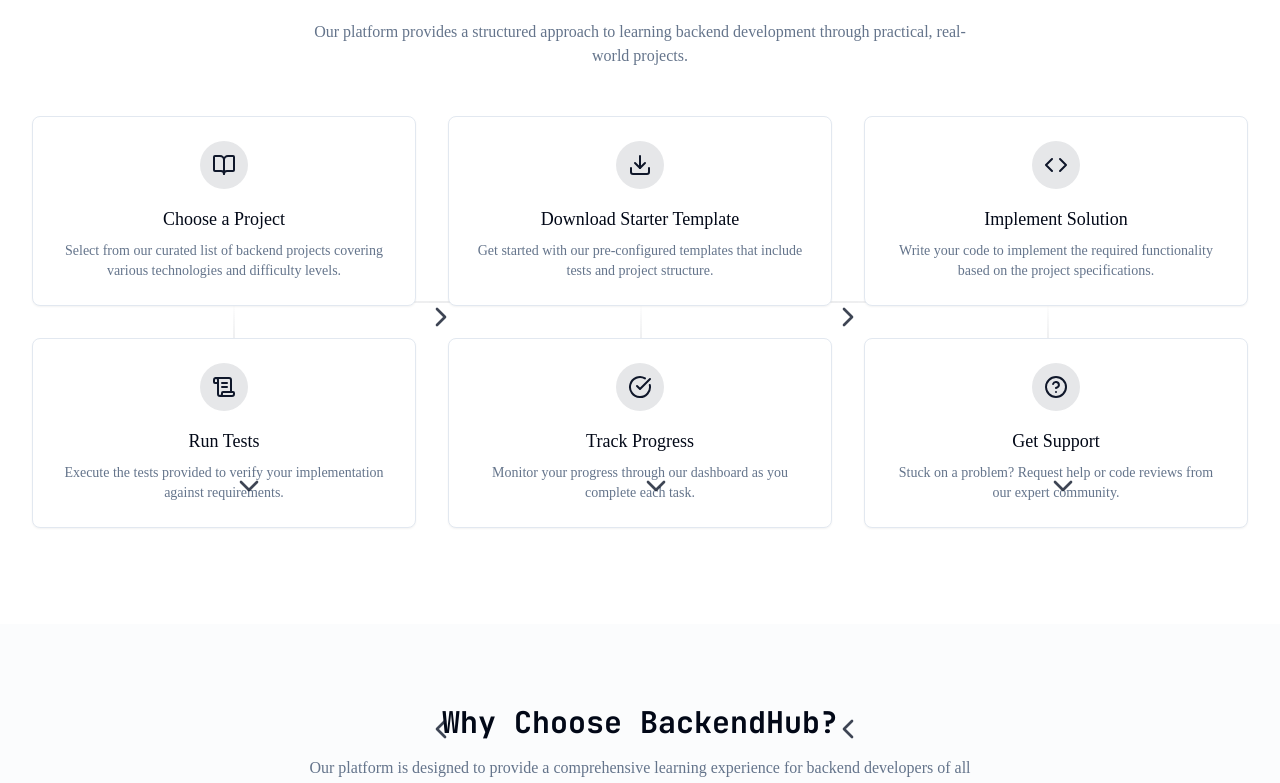
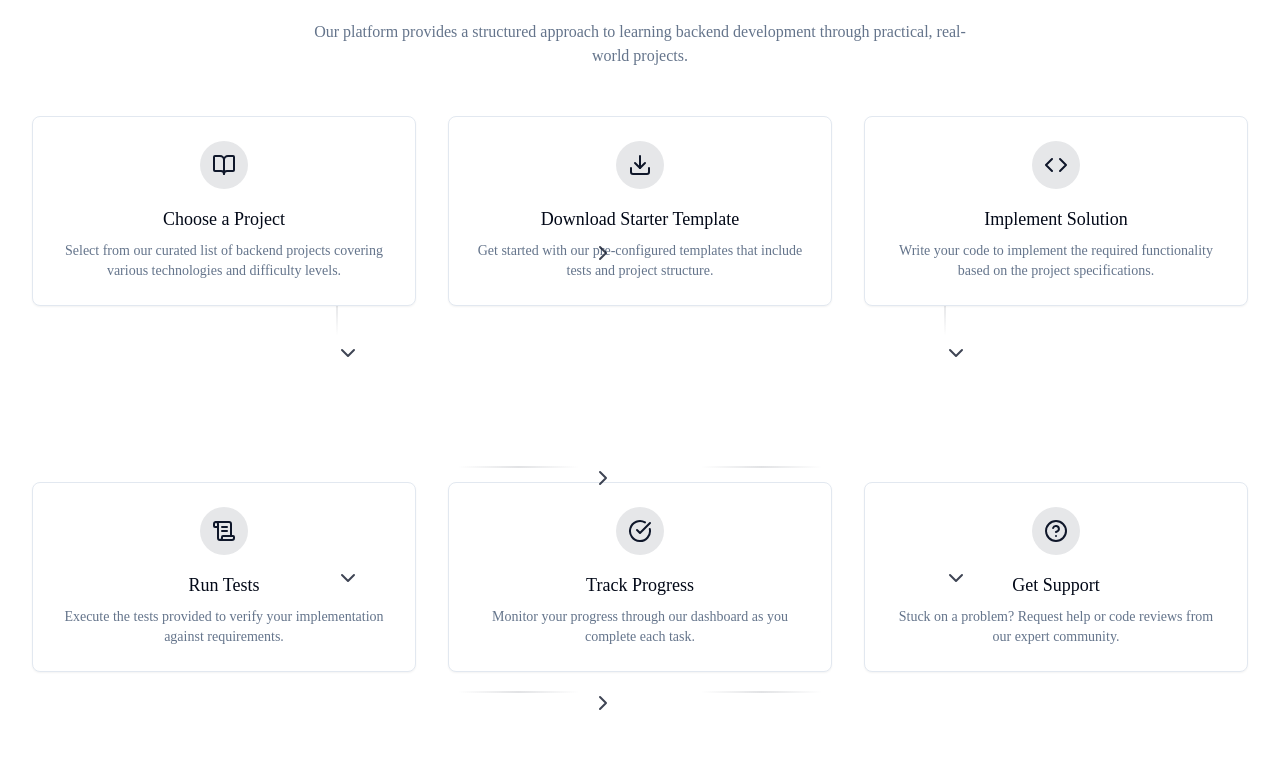
Before and after one commit to 404skill/404skill.github.io, a React (Vite) app: page / in a window 1280 px wide. Shown: the part 1289-2072 px from the top of the page. Built offline with nearby package versions, Linux system fonts and the light colour scheme.

Commit message:
Fix: Flow arrows positioning
Adjust the positioning of the flow arrows to originate from the correct elements.

```diff
--- a/src/components/FlowArrows.tsx
+++ b/src/components/FlowArrows.tsx
@@ -5,40 +5,47 @@ import { ChevronRight, ChevronDown } from 'lucide-react';
 const FlowArrows = () => {
   return (
     <>
-      {/* First row arrows */}
-      <div className="flow-arrow" style={{ top: '45%', left: '32%' }}>
+      {/* Horizontal arrows between cards */}
+      <div className="flow-arrow" style={{ top: '125px', left: '46%' }}>
         <ChevronRight className="flow-arrow-right" />
       </div>
-      <div className="flow-arrow" style={{ top: '45%', left: '65.5%' }}>
+      <div className="flow-arrow" style={{ top: '350px', left: '46%' }}>
+        <ChevronRight className="flow-arrow-right" />
+      </div>
+      <div className="flow-arrow" style={{ top: '575px', left: '46%' }}>
         <ChevronRight className="flow-arrow-right" />
       </div>
 
-      {/* Down arrows */}
-      <div className="flow-arrow" style={{ top: '85%', left: '16.5%' }}>
+      {/* Vertical arrows between rows */}
+      <div className="flow-arrow" style={{ top: '225px', left: '25%' }}>
         <ChevronDown className="flow-arrow-down" />
       </div>
-      <div className="flow-arrow" style={{ top: '85%', left: '50%' }}>
+      <div className="flow-arrow" style={{ top: '225px', left: '75%' }}>
         <ChevronDown className="flow-arrow-down" />
       </div>
-      <div className="flow-arrow" style={{ top: '85%', left: '83.5%' }}>
+      <div className="flow-arrow" style={{ top: '450px', left: '25%' }}>
+        <ChevronDown className="flow-arrow-down" />
+      </div>
+      <div className="flow-arrow" style={{ top: '450px', left: '75%' }}>
         <ChevronDown className="flow-arrow-down" />
       </div>
 
-      {/* Bottom row arrows (reverse direction) */}
-      <div className="flow-arrow" style={{ top: '145%', left: '65.5%', transform: 'rotate(180deg)' }}>
-        <ChevronRight className="flow-arrow-right" />
-      </div>
-      <div className="flow-arrow" style={{ top: '145%', left: '32%', transform: 'rotate(180deg)' }}>
-        <ChevronRight className="flow-arrow-right" />
-      </div>
+      {/* Connection lines */}
+      <div className="hidden md:block absolute inset-0 pointer-events-none overflow-hidden">
+        {/* Horizontal connection lines */}
+        <div className="absolute h-0.5 bg-gradient-to-r from-primary/0 via-primary/20 to-primary/0 w-[10%] top-[125px] left-[35%] opacity-60"></div>
+        <div className="absolute h-0.5 bg-gradient-to-r from-primary/0 via-primary/20 to-primary/0 w-[10%] top-[350px] left-[35%] opacity-60"></div>
+        <div className="absolute h-0.5 bg-gradient-to-r from-primary/0 via-primary/20 to-primary/0 w-[10%] top-[575px] left-[35%] opacity-60"></div>
 
-      {/* Gradient path effect (optional) */}
-      <div className="hidden md:block absolute inset-0 pointer-events-none overflow-hidden">
-        <div className="absolute h-0.5 bg-gradient-to-r from-primary/0 via-primary/30 to-primary/0 w-2/3 top-[45%] left-[16.5%] opacity-50"></div>
-        <div className="absolute h-2/5 w-0.5 bg-gradient-to-b from-primary/0 via-primary/30 to-primary/0 top-[45%] left-[16.5%] opacity-50"></div>
-        <div className="absolute h-2/5 w-0.5 bg-gradient-to-b from-primary/0 via-primary/30 to-primary/0 top-[45%] left-[50%] opacity-50"></div>
-        <div className="absolute h-2/5 w-0.5 bg-gradient-to-b from-primary/0 via-primary/30 to-primary/0 top-[45%] left-[83.5%] opacity-50"></div>
-        <div className="absolute h-0.5 bg-gradient-to-r from-primary/0 via-primary/30 to-primary/0 w-2/3 top-[145%] left-[16.5%] opacity-50"></div>
+        <div className="absolute h-0.5 bg-gradient-to-r from-primary/0 via-primary/20 to-primary/0 w-[10%] top-[125px] left-[55%] opacity-60"></div>
+        <div className="absolute h-0.5 bg-gradient-to-r from-primary/0 via-primary/20 to-primary/0 w-[10%] top-[350px] left-[55%] opacity-60"></div>
+        <div className="absolute h-0.5 bg-gradient-to-r from-primary/0 via-primary/20 to-primary/0 w-[10%] top-[575px] left-[55%] opacity-60"></div>
+
+        {/* Vertical connection lines */}
+        <div className="absolute w-0.5 bg-gradient-to-b from-primary/0 via-primary/20 to-primary/0 h-[10%] top-[150px] left-[25%] opacity-60"></div>
+        <div className="absolute w-0.5 bg-gradient-to-b from-primary/0 via-primary/20 to-primary/0 h-[10%] top-[150px] left-[75%] opacity-60"></div>
+        <div className="absolute w-0.5 bg-gradient-to-b from-primary/0 via-primary/20 to-primary/0 h-[10%] top-[375px] left-[25%] opacity-60"></div>
+        <div className="absolute w-0.5 bg-gradient-to-b from-primary/0 via-primary/20 to-primary/0 h-[10%] top-[375px] left-[75%] opacity-60"></div>
       </div>
     </>
   );
--- a/src/index.css
+++ b/src/index.css
@@ -1,4 +1,3 @@
-
 @tailwind base;
 @tailwind components;
 @tailwind utilities;
@@ -113,17 +112,17 @@
 
 /* Flow Arrows */
 .flow-arrow {
-  @apply absolute z-10 hidden md:block;
+  @apply absolute z-10 hidden md:flex items-center justify-center;
   pointer-events: none;
 }
 
 .flow-arrow-right {
-  @apply h-8 w-10 text-primary opacity-80;
+  @apply h-6 w-6 text-primary;
   animation: arrowPulse 2s ease-in-out infinite;
 }
 
 .flow-arrow-down {
-  @apply h-10 w-8 text-primary opacity-80;
+  @apply h-6 w-6 text-primary;
   animation: arrowPulse 2s ease-in-out infinite;
 }
 
@@ -134,10 +133,10 @@
   }
   50% {
     opacity: 1;
-    transform: scale(1.1);
+    transform: scale(1.2);
   }
 }
 
 .flow-container {
-  @apply relative;
+  @apply relative min-h-[600px] md:min-h-[700px];
 }
```
